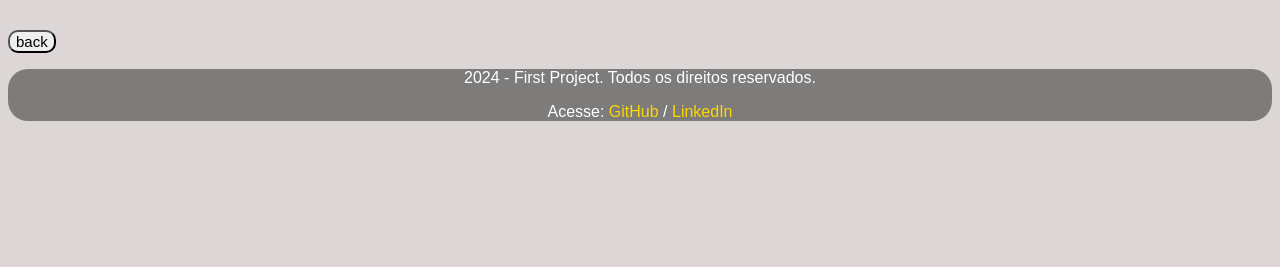
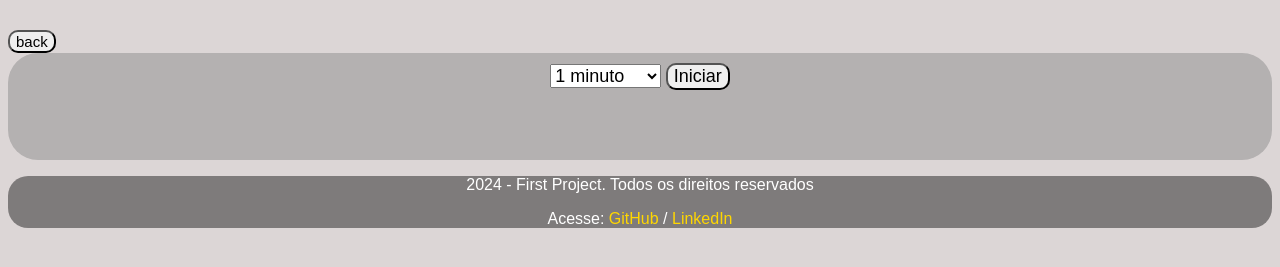
Before and after one commit to jvfreitasl/Atividade_01_iTalents, a plain HTML site: page timer/timerPage.html in a window 1280 px wide. Shown: the part 95-362 px from the top of the page. Drawn offline with Linux system fonts and the light colour scheme.

Commit message:
Adicionando o ultimo program `Timer`

```diff
--- a/timer/styleP.css
+++ b/timer/styleP.css
@@ -10,11 +10,28 @@ body {
   text-align: center;
 }
 
+main{
+  text-align: center;
+  background-color: rgb(180, 177, 177);
+  border-radius: 30px;
+  padding: 10px;
+}
+
 footer {
   color: white;
   background-color: rgba(0, 0, 0, 0.427);
   text-align: center;
   border-radius: 20px;
+}
+
+#tempo, #buttonIniciar{
+  font-size: 18px;
+}
+
+#display{
+  padding: 30px;
+  font-size: 30px;
+  font-family: arial;
 }
 
 .linkFooter{
--- /dev/null
+++ b/timer/timer.js
@@ -0,0 +1,15 @@
+function iniciarTemporizador() {
+  const tempoSelecionado = document.getElementById("tempo").value;
+  const display = document.getElementById("display");
+  let tempoRestante = tempoSelecionado;
+
+  const intervalId = setInterval(() => {
+    tempoRestante--;
+    display.textContent = `Tempo restante: ${tempoRestante} segundos`;
+
+    if (tempoRestante <= 0) {
+      clearInterval(intervalId);
+      display.textContent = "Tempo esgotado!";
+    }
+  }, 1000);
+}
--- a/timer/timerPage.html
+++ b/timer/timerPage.html
@@ -13,11 +13,21 @@
     <h1 class="tituloPrincipal">First Project - iTalents</h1>
     <button><a href="../index.html" class="botaoBack">back</a></button>
   </header>
-
-  <script src="./script.js"></script>
+  <main>
+    <select id="tempo">
+      <option value="60">1 minuto</option>
+      <option value="300">5 minutos</option>
+      <option value="600">10 minutos</option>
+      <option value="1200">20 minutos</option>
+      <option value="1800">30 minutos</option>
+    </select>
+    <button onclick="iniciarTemporizador()" id="buttonIniciar">Iniciar</button>
+    <div id="display"></div>
+  </main>
+  <script src="./timer.js"></script>
 </body>
 <footer>
-  <p>2024 - First Project. Todos os direitos reservados.</p>
+  <p>2024 - First Project. Todos os direitos reservados</p>
   <p>Acesse: <a href="https://github.com/jvfreitasl" target="_blank" class="linkFooter">GitHub</a> / <a href="https://www.linkedin.com/in/jvfreitasl/" target="_blank" class="linkFooter">LinkedIn</a></p>
 </footer>
 
```
